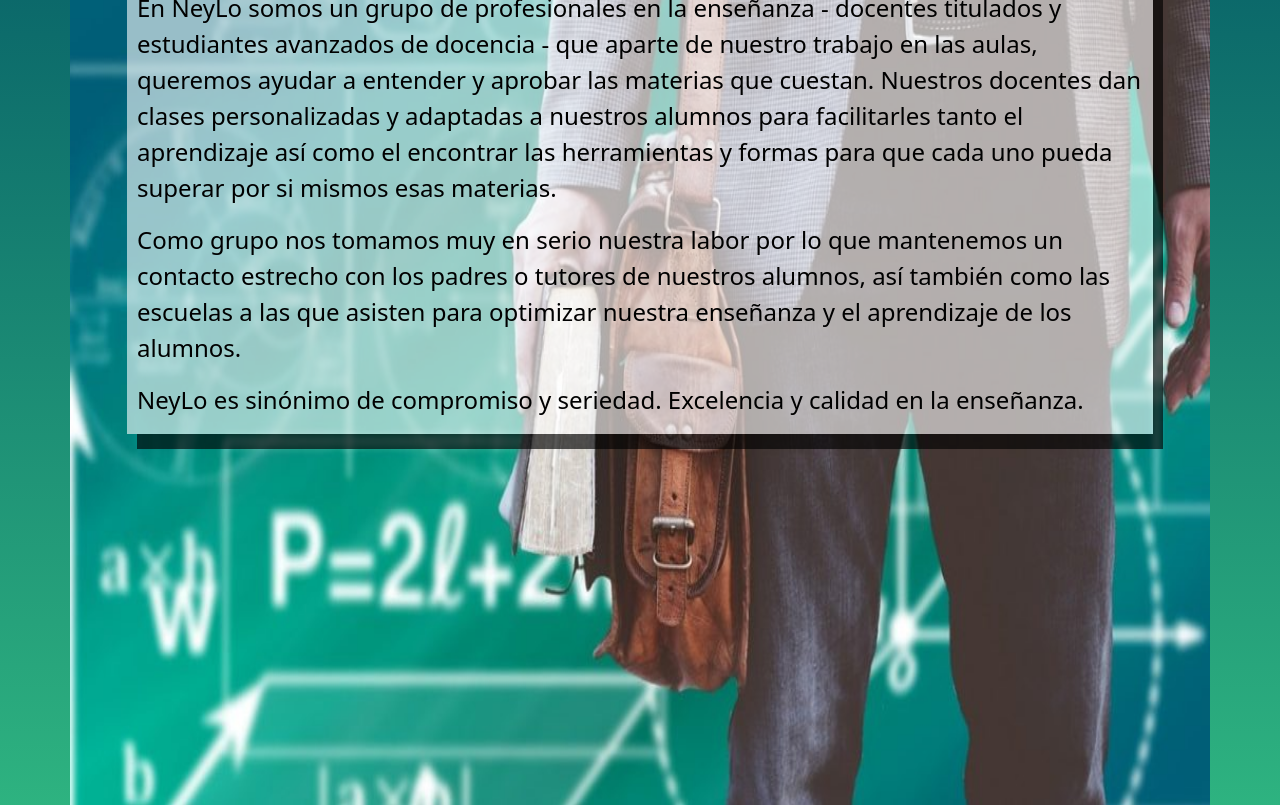
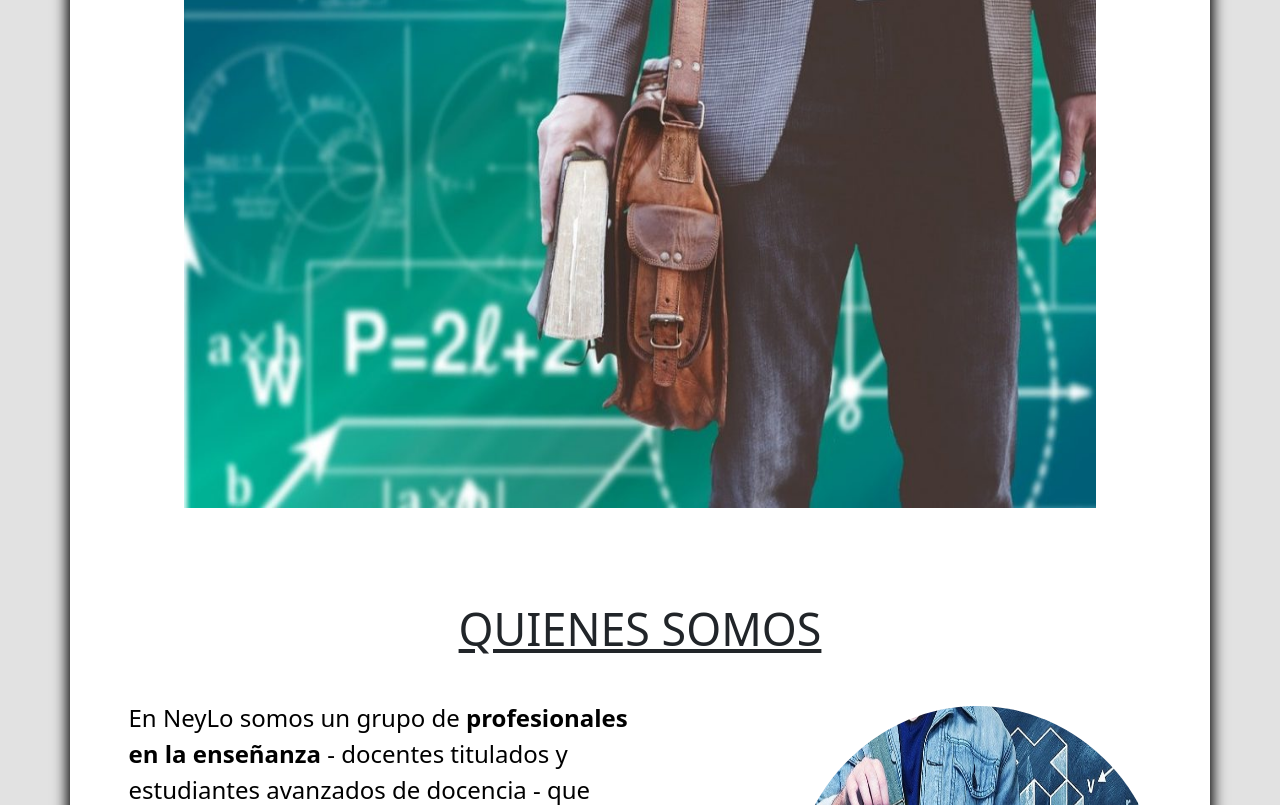
Before and after one commit to AlexL26/Alexis-Lopez--NeyLo-Sitio-Docentes-Particulares, a website: page index.html in a window 1280 px wide. Shown: the part 298-1103 px from the top of the page. Drawn offline with nearby package versions, Linux system fonts and the light colour scheme; a web font is replaced by a local one.

Commit message:
edito pagina index. cambio color letras header

```diff
--- a/index.html
+++ b/index.html
@@ -43,27 +43,33 @@
         </nav>
     </header>
     <main class="main">
-        <div class="container">
+        <div class="container content">
             <div class="row">
                 <div class="col inicio">
-                    <img src="Imagenes/inicio.jpg" alt="ImagenInicio">
-                    <div>
-                        <h2>QUIENES SOMOS</h2>
-                        <p>
-                            En NeyLo somos un grupo de profesionales en la enseñanza - docentes titulados y estudiantes
+                    <div class="img_inicio">
+                        <img src="Imagenes/inicio.jpg" alt="ImagenInicio"></div>
+                    <div class="row justify-content-around align-items-center div_content">
+                        <h1>QUIENES SOMOS</h1>
+                        <p class="col-lg-6">
+                            En NeyLo somos un grupo de <span>profesionales en la enseñanza</span> - docentes titulados y estudiantes
                             avanzados de docencia - que aparte de nuestro trabajo en las aulas, queremos ayudar a
-                            entender y aprobar las materias que cuestan. Nuestros docentes dan clases personalizadas y
-                            adaptadas a nuestros alumnos para facilitarles tanto el aprendizaje así como el encontrar
+                            entender y aprobar las materias que cuestan. Nuestros docentes dan <span>clases personalizadas y
+                            adaptadas a nuestros alumnos</span> para facilitarles tanto el aprendizaje así como el encontrar
                             las herramientas y formas para que cada uno pueda superar por si mismos esas materias.
                         </p>
-                        <p>
+                        <img class="col-lg-6" src="Imagenes/prof1.jpg" alt="Imagen1">
+                        <img class="col-lg-6" src="Imagenes/prof3.jpg" alt="Imagen2">
+                        <p class="col-lg-6">
                             Como grupo nos tomamos muy en serio nuestra labor por lo que mantenemos un contacto estrecho
                             con los padres o tutores de nuestros alumnos, así también como las escuelas a las que
-                            asisten para optimizar nuestra enseñanza y el aprendizaje de los alumnos.
+                            asisten para <span>optimizar nuestra enseñanza y el aprendizaje de los alumnos.</span>
                         </p>
                         <p>
                             NeyLo es sinónimo de compromiso y seriedad. Excelencia y calidad en la enseñanza.
                         </p>
+                    </div>
+                    <div class="img_inicio">
+                        <img src="Imagenes/prof9.jpeg" alt="Imagen3">
                     </div>
                 </div>
             </div>
--- a/scss/_mediaQ.scss
+++ b/scss/_mediaQ.scss
@@ -2,19 +2,13 @@
 
 @media (min-width: 576px) {
     .inicio{
-        display: flex;
-        justify-content: center;
-        align-items: center;
-        height: 120vh;
         img{
-            height: 100%;
-
+            @include size (auto, 100%)
         }
         p{
             font-size: 16px;
             top: 30%;
             left: 10%;
-            z-index: 10;
             right: 10%;
         }
     }
@@ -45,9 +39,7 @@
 }
 @media (min-width:576px) and (orientation:landscape) {
 .inicio{
-     position: relative;
      div{
-         position: absolute;
          top: 10%;
          img{
              height: 100vh;
@@ -56,7 +48,6 @@
              font-size: 14px;
              top: 30%;
              left: 10%;
-             z-index: 10;
              right: 10%;
          }
      }
@@ -86,18 +77,18 @@
         font-size: 1.4rem;
         }
     }
-    .main_prof {
-        height: auto;
-    }
     .inicio{
         img{
-            height: 65%;
+            @include size (auto, 100%)
         }
         div{
             p{
-            font-size: 1.3rem;
+                font-size: 1.3rem;
             }
         }
+    }
+    .main_prof {
+        height: auto;
     }
     .a{
         img{
@@ -187,17 +178,45 @@
     }
     .navbar_color{
         .txt{
-        font-size: 1.4rem;
+        font-size: 1.5rem;
         margin-right: 20px;
         }
     }
+    .main{
+        background-color: rgb(226, 226, 226);
+    }
+    .content{
+        background-color: white;
+        -webkit-box-shadow: -10px 0px 13px -7px #000000, 10px 0px 13px -7px #000000, 0px 0px 14px -18px rgba(0,0,0,0.22);
+        box-shadow: -10px 0px 13px -7px #000000, 10px 0px 13px -7px #000000, 0px 0px 14px -18px rgba(0,0,0,0.22);    }
     .inicio{
-        img{
-            height: 100%;
+        .img_inicio{
+            display: flex;
+            justify-content: center;
+            width: 100%;
+            img{
+            @include size (80vh, 80%);
+            }
+            img:last-child{
+                margin-bottom: 8vh;
+            }
         }
-        div{
+        .div_content{
+            h1{
+                font-size: 2.8em
+            }
+            img{
+                @include size (400px, 400px);
+                border-radius:200px;
+            }
             p{
-        font-size: 1.5rem;
+            font-size: 1.5rem;
+            }
+            p:last-child{
+                font-size: 1.8rem;
+                padding: 30px 50px;
+
+                font-style: italic
             }
         }
     }
--- a/scss/_pagIndex.scss
+++ b/scss/_pagIndex.scss
@@ -12,7 +12,7 @@
 .navbar_color{
     background-image: linear-gradient(to right, #6998AB, #6998AB, #406882, #406882, #406882, #6998AB, #6998AB);
     .txt{
-        color: rgb(3, 26, 71);
+        color: rgb(255, 255, 255);
         font-family: 'Courgette', cursive;
         font-size: 1rem;
         font-weight: bold;
@@ -30,32 +30,35 @@
         }
     }
 }
-.main {
-    background-image: linear-gradient(to bottom, rgb(5, 91, 102), rgb(46, 179, 128));
-}
 .inicio{
-    position: relative;
-    height: 150vh;
+    height: auto;
     margin: 0;
     padding: 0;
     overflow-x: hidden;
     img{
-        @include size (300px, 100%);
+        @include size (auto, 100%);
+        margin: 20px 0;
         right: 0%;
-        z-index: 1;
     }
     div{
-        background-color: rgba(255, 255, 255, 0.596);
-        position: absolute;
-        top: 35%;
-        left: 5%;
-        z-index: 10;
-        right: 5%;
-        box-shadow: 10px 15px rgba(0, 0, 0, 0.644);
+        h1{
+            text-align: center;
+            font-size: 2em;
+            text-decoration: underline;
+            margin: 0.67em 0;
+        }
         p{
-            padding: 0px 10px;
+            padding: 0px 25px;
             color: rgb(0, 0, 0);
-            font-size: 15px;
+            font-size: 16px;
+            span{
+                font-weight: 700;
+            }
+        }
+        p:last-child{
+            text-align: center;
+            font-size: 20px;
+            font-weight: 700;
         }
     }
 }
```
Also changed, not shown: Estilos/estilos.css, Imagenes/prof8.png (deleted), Imagenes/profesor.png (deleted), Imagenes/profesores.jpg (deleted).
